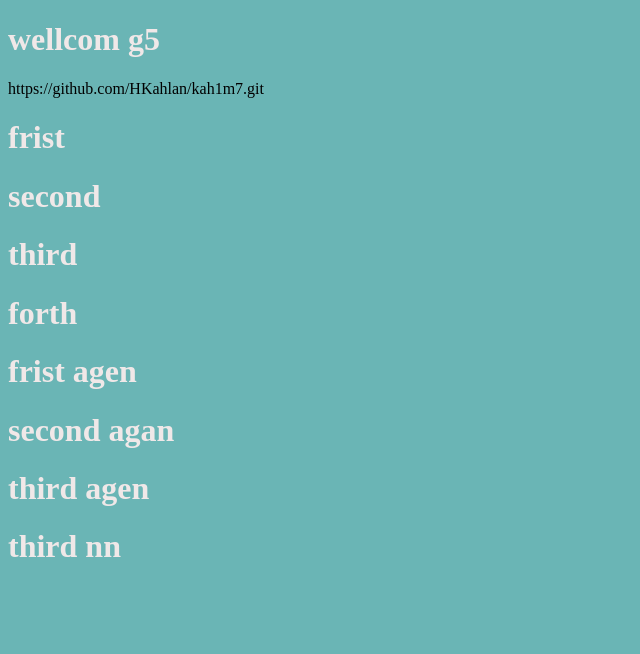
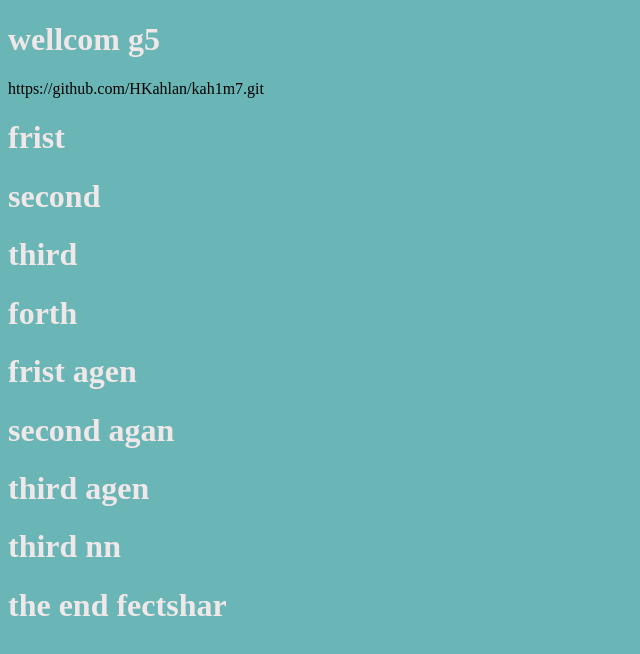
Before and after one commit to HKahlan/kah1m7, a plain HTML site: page index.html in a window 1280 px wide. Shown: the whole page, without its empty margins (0-640 px from the left). Drawn offline with Linux system fonts and the light colour scheme.

Commit message:
Update index.html fatssher

```diff
--- a/index.html
+++ b/index.html
@@ -17,5 +17,6 @@
     <h1>second agan</h1>
     <h1>third agen</h1>
     <h1>third nn</h1>
+    <h1>the end fectshar </h1>
 </body>
 </html>
```
